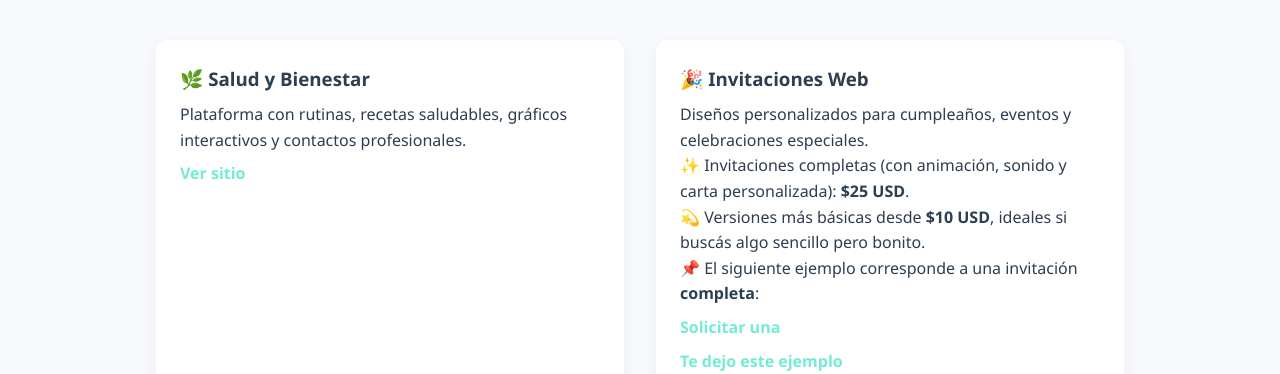
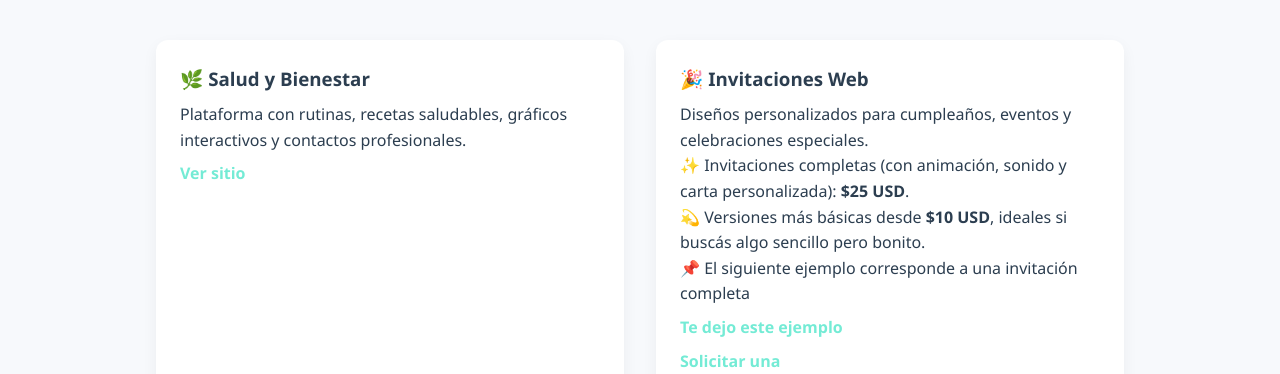
Before and after one commit to RodrigoBrun/Servicios, a plain HTML site: page index.html in a window 1280 px wide. Shown: the part 426-800 px from the top of the page. Drawn offline with Linux system fonts and the light colour scheme.

Commit message:
Update index.html

```diff
--- a/index.html
+++ b/index.html
@@ -38,9 +38,10 @@
   <p>Diseños personalizados para cumpleaños, eventos y celebraciones especiales.</p>
   <p>✨ Invitaciones completas (con animación, sonido y carta personalizada): <strong>$25 USD</strong>.</p>
   <p>💫 Versiones más básicas desde <strong>$10 USD</strong>, ideales si buscás algo sencillo pero bonito.</p>
-  <p>📌 El siguiente ejemplo corresponde a una invitación <strong>completa</strong>:</p>
+  <p>📌 El siguiente ejemplo corresponde a una invitación completa</p>
+  <a href="https://rodribru.github.io/InvitacionWeb/" target="_blank">Te dejo este ejemplo</a>
   <a href="#contacto">Solicitar una</a>
-  <a href="https://rodribru.github.io/InvitacionWeb/" target="_blank">Te dejo este ejemplo</a>
+
 </div>
 
     </div>
```
